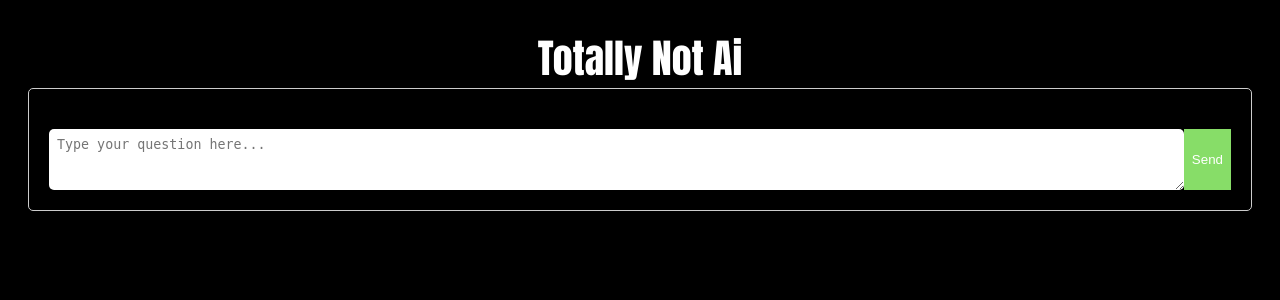
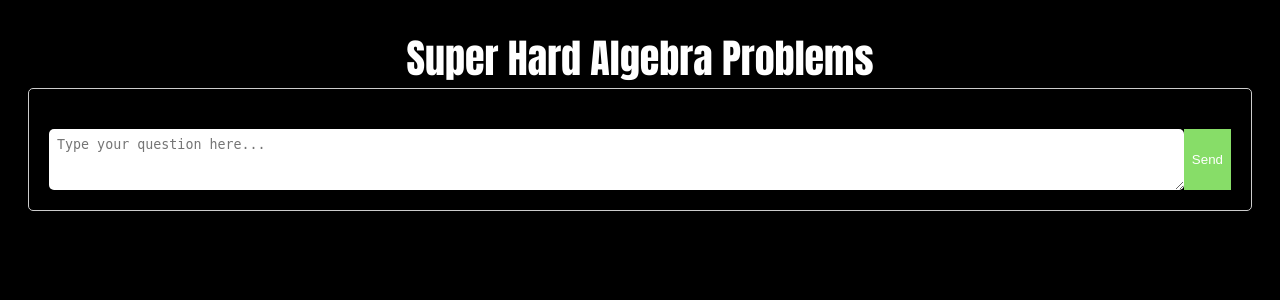
Before and after one commit to sroshc/GPT-Website-Unblocked, a Flask app: template templates/home.html in a window 1280 px wide. Shown: the top 300 px of the page. Run offline with Flask 3, Linux system fonts and the light colour scheme; the template is opened without the code that fills it, so the values that code supplies are empty.

Commit message:
fixed.... something

```diff
--- a/templates/home.html
+++ b/templates/home.html
@@ -72,7 +72,7 @@
 </style>
 </head>
 <body>
-<div class = "title="""><header class = "title"><b>Totally Not Ai</b></header><div>
+<div class = "title="""><header class = "title"><b>Super Hard Algebra Problems</b></header><div>
 <div class="chat-container">
 <div class="chat-box">
 {% block content %}
```
